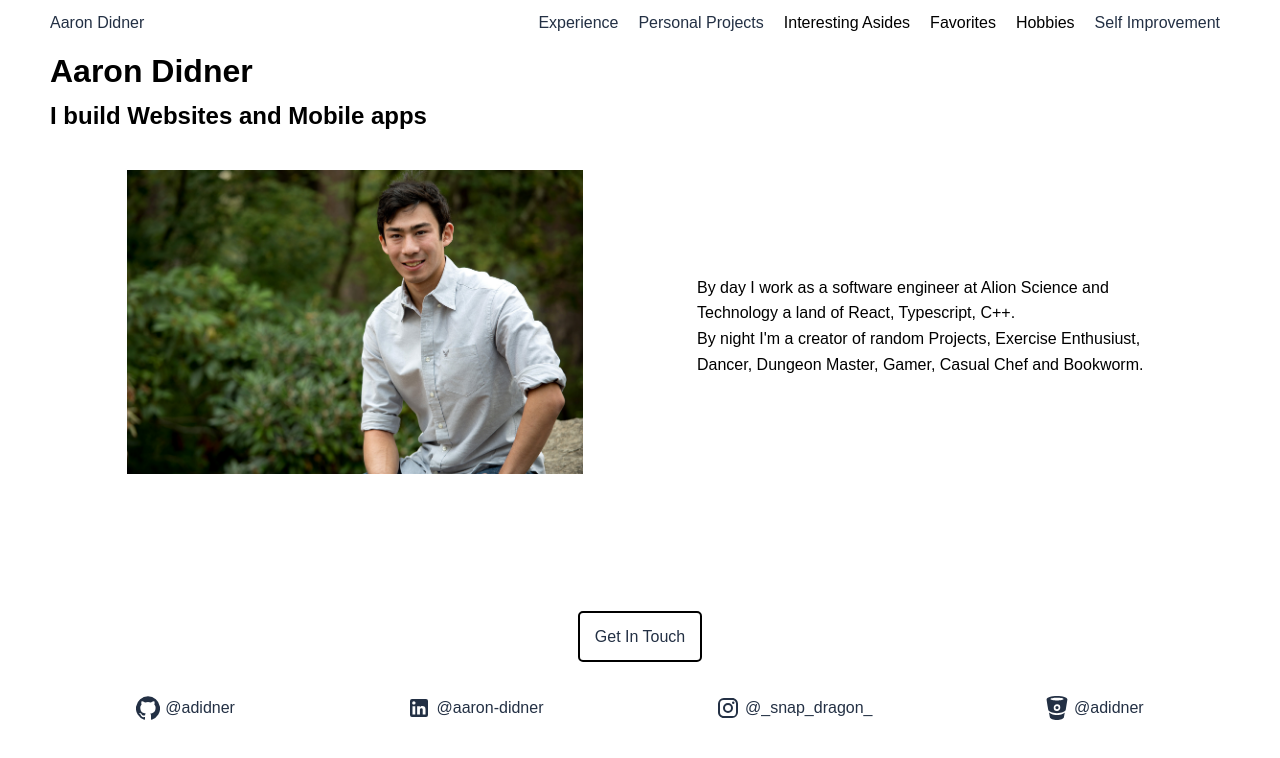
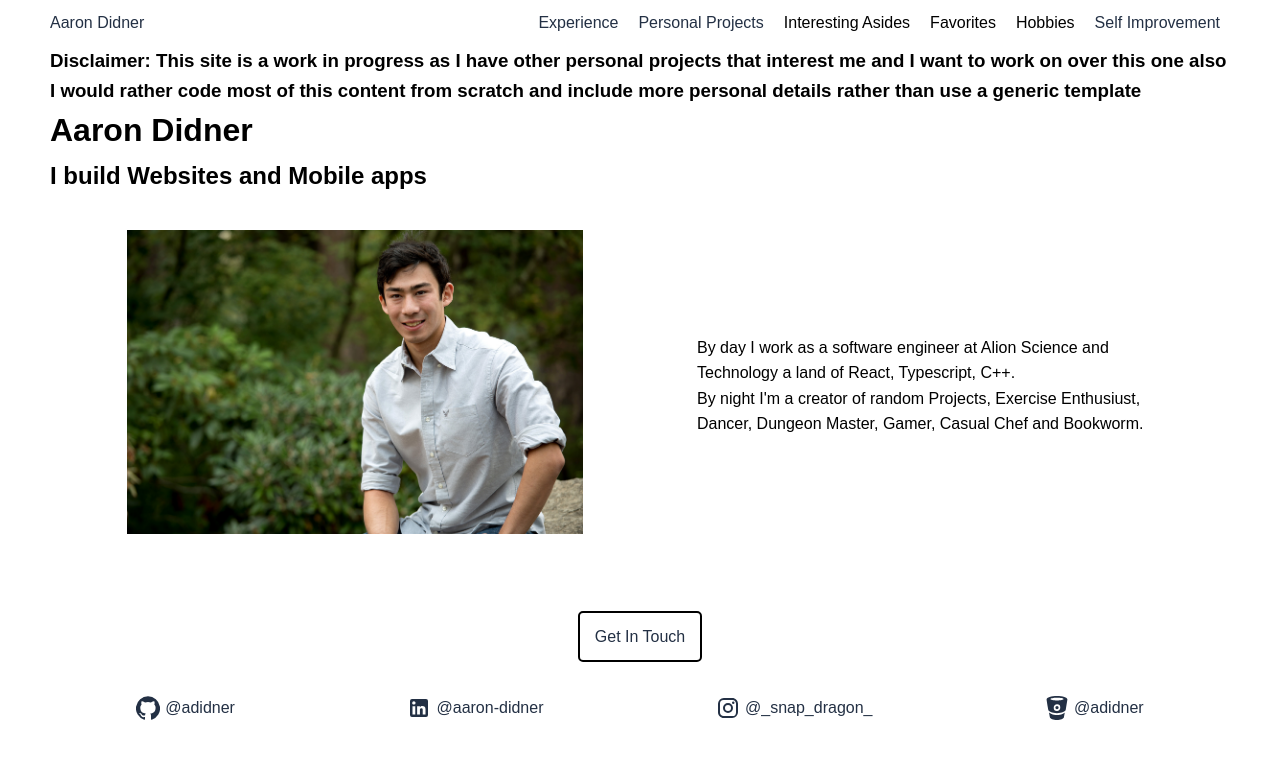
Before and after one commit to adidner/personal-site, a Next.js app: page / in a window 1280 px wide. Shown: the top 758 px of the page. Built offline with nearby package versions, Linux system fonts and the light colour scheme.

Commit message:
disclaimer

```diff
--- a/src/pages/index.tsx
+++ b/src/pages/index.tsx
@@ -13,6 +13,10 @@
         <Layout>
           <div className={"seperating-container"}>
               <div>
+
+                <h3>Disclaimer: This site is a work in progress as I have other personal projects that interest me and I want to work on over this one also I would rather code most of this content from scratch and include more personal details rather than use a generic template</h3>
+
+
                 <h1>Aaron Didner</h1>
                 <h2>I build Websites and Mobile apps</h2>
 
```
